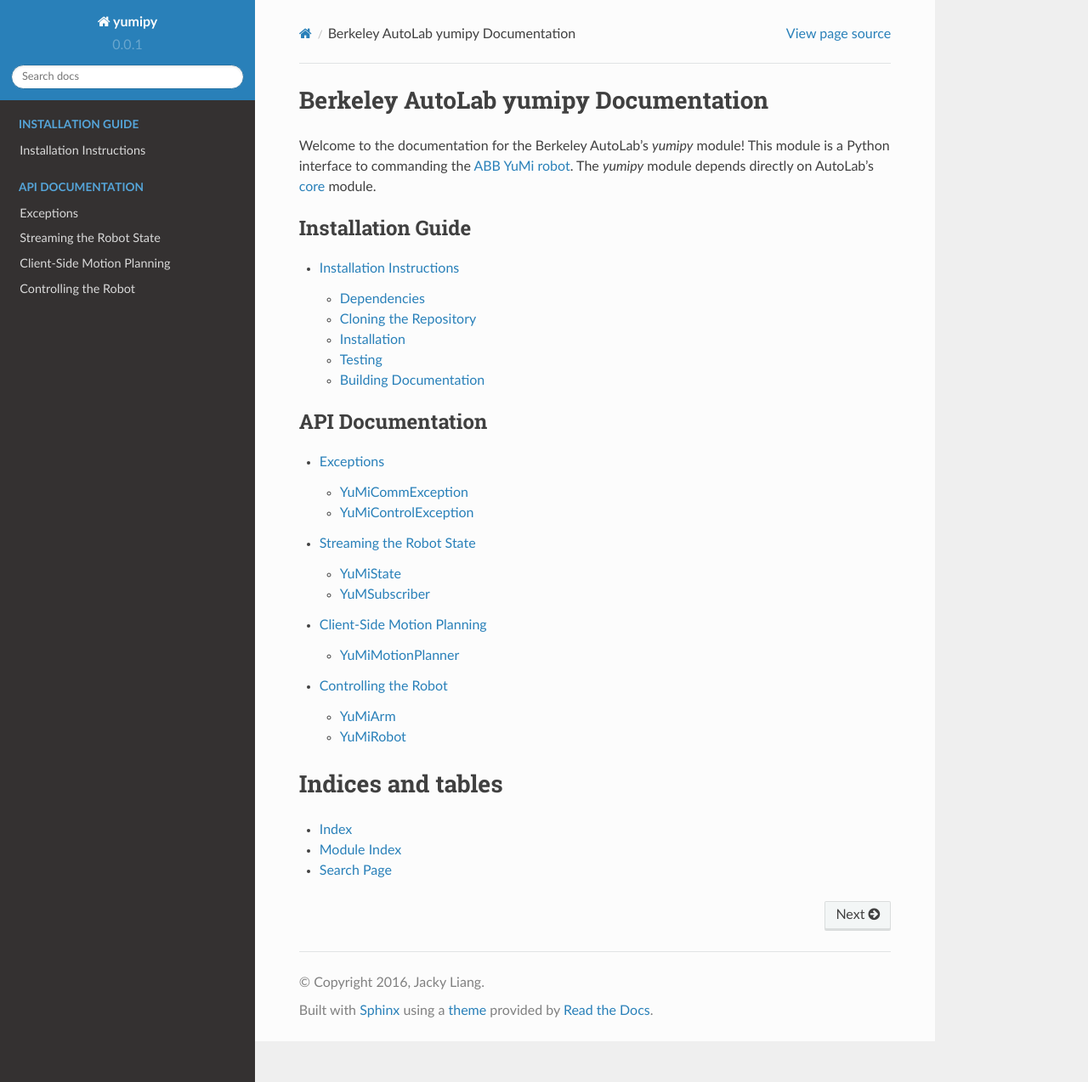
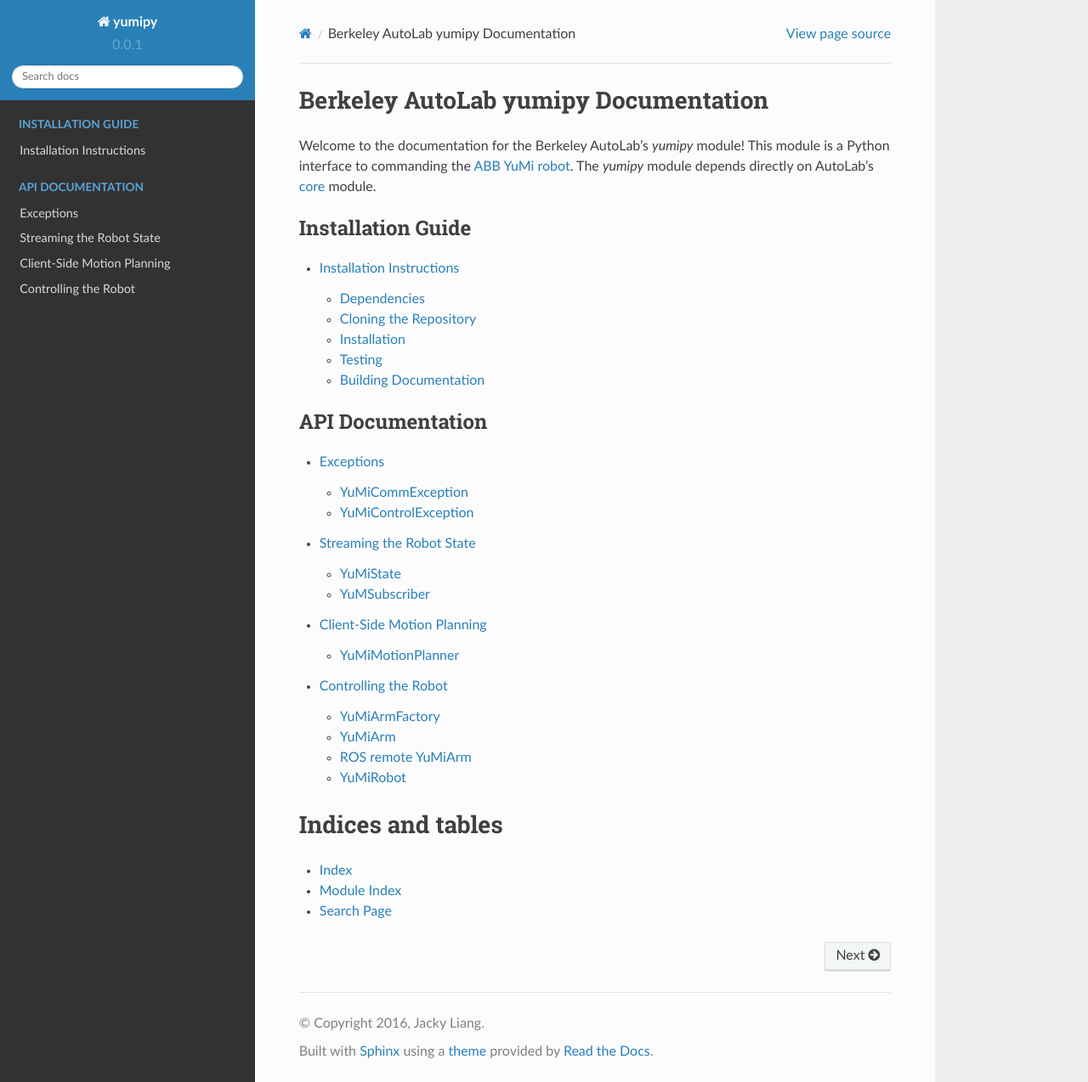
Before and after one commit to BerkeleyAutomation/yumipy, a Sphinx documentation site: the page built from docs/source/index.rst, in a window 1280 px wide and 1274 px high. Shown: the whole window at 85% size. Built offline with Sphinx 7.4.7 and the Read the Docs theme 2.0.0, drawn with Linux system fonts in a browser that asks for light colours.

Commit message:
Update docs (first test)

```diff
--- a/docs/source/api/robot.rst
+++ b/docs/source/api/robot.rst
@@ -1,10 +1,18 @@
 Controlling the Robot
 =====================
+
+YuMiArmFactory
+~~~~~~~
+.. autoclass:: yumipy.YuMiArmFactory
 
 YuMiArm
 ~~~~~~~
 .. autoclass:: yumipy.YuMiArm
 
+ROS remote YuMiArm
+~~~~~~~
+.. autoclass:: yumipy.yumi_arm.YuMiArm_remote
+
 YuMiRobot
 ~~~~~~~~~
 .. autoclass:: yumipy.YuMiRobot
```
